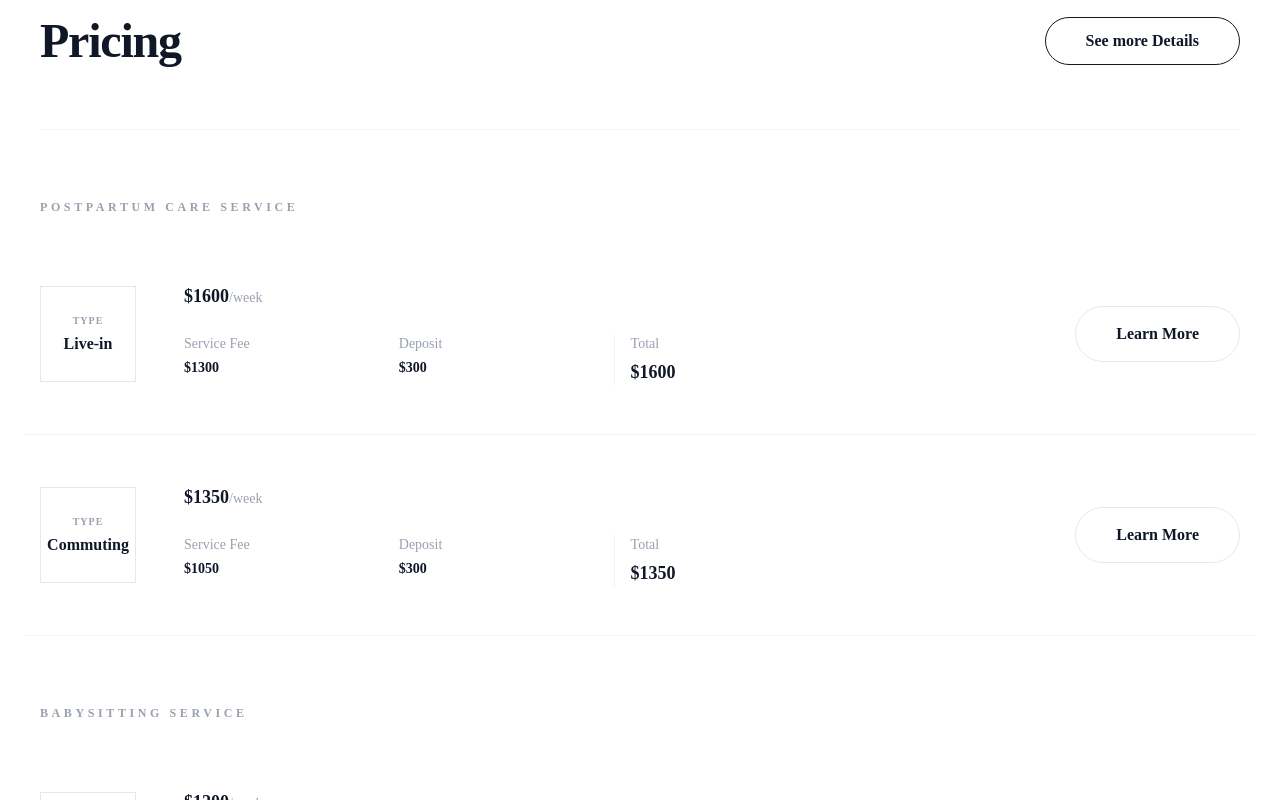
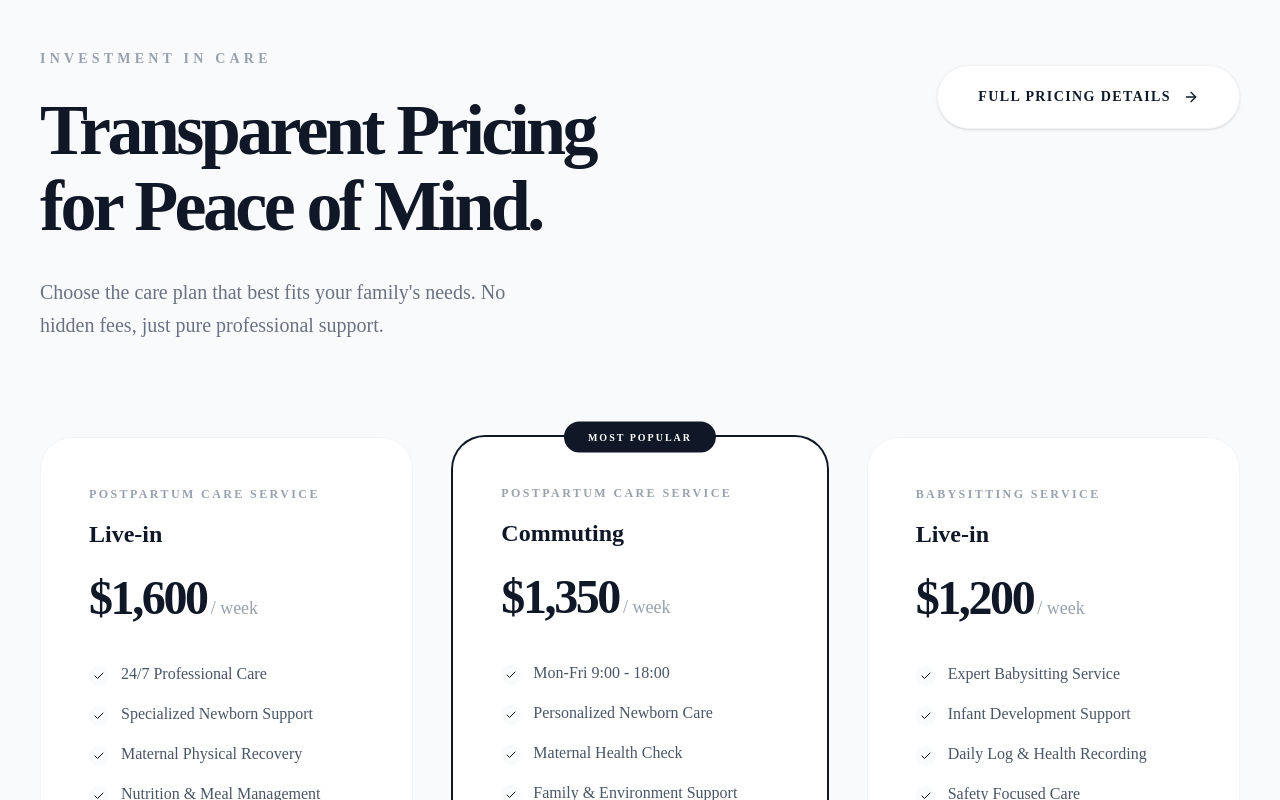
Before and after one commit to hanbrandon/happymom7080.com, a Next.js app: page /en in a window 1280 px wide. Shown: the part 3620-4420 px from the top of the page. Built offline with nearby package versions, Linux system fonts and the light colour scheme.

Commit message:
style: redesign pricing section into a premium card grid for better visual hierarchy

```diff
--- a/src/components/home/Pricing.tsx
+++ b/src/components/home/Pricing.tsx
@@ -1,8 +1,9 @@
 'use client';
 
 import { useTranslations } from 'next-intl';
-import { Button } from '@/components/ui/button';
 import { motion } from 'framer-motion';
+import { Check, ArrowRight } from 'lucide-react';
+import { Link } from '@/i18n/routing';
 
 export default function Pricing() {
   const t = useTranslations('Pricing');
@@ -11,99 +12,135 @@ export default function Pricing() {
     {
       serviceKey: 'postpartumCare',
       typeKey: 'liveIn',
-      price: '$1600',
-      period: '/week',
-      serviceFee: '$1300',
+      price: '1,600',
+      period: '/ week',
+      serviceFee: '$1,300',
       deposit: '$300',
-      total: '$1600'
+      features: [
+        '24/7 Professional Care',
+        'Specialized Newborn Support',
+        'Maternal Physical Recovery',
+        'Nutrition & Meal Management'
+      ]
     },
     {
       serviceKey: 'postpartumCare',
       typeKey: 'commuting',
-      price: '$1350',
-      period: '/week',
-      serviceFee: '$1050',
+      price: '1,350',
+      period: '/ week',
+      serviceFee: '$1,050',
       deposit: '$300',
-      total: '$1350'
+      featured: true,
+      features: [
+        'Mon-Fri 9:00 - 18:00',
+        'Personalized Newborn Care',
+        'Maternal Health Check',
+        'Family & Environment Support'
+      ]
     },
     {
       serviceKey: 'babyCare',
       typeKey: 'liveIn',
-      price: '$1200',
-      period: '/week',
-      serviceFee: '$1000',
+      price: '1,200',
+      period: '/ week',
+      serviceFee: '$1,000',
       deposit: '$200',
-      total: '$1200'
+      features: [
+        'Expert Babysitting Service',
+        'Infant Development Support',
+        'Daily Log & Health Recording',
+        'Safety Focused Care'
+      ]
     }
   ];
 
   return (
-    <section className="py-32 bg-white">
+    <section className="py-40 bg-gray-50">
       <div className="container mx-auto px-10">
-        <div className="flex flex-col md:flex-row md:items-end justify-between mb-16 gap-4">
-          <h2 className="text-5xl font-bold text-gray-900 tracking-tight">{t('title')}</h2>
-          <button className="px-10 h-12 rounded-full border border-gray-900 text-gray-900 font-bold text-base hover:bg-gray-900 hover:text-white transition-all duration-300">
-            See more Details
-          </button>
+        <div className="flex flex-col lg:flex-row items-start justify-between mb-24 gap-12">
+          <div className="max-w-2xl">
+            <span className="text-sm font-bold text-gray-400 uppercase tracking-[0.3em] mb-6 block">
+              Investment in Care
+            </span>
+            <h2 className="text-5xl md:text-7xl font-bold text-gray-900 tracking-tighter leading-[1.05] mb-8">
+              Transparent Pricing <br />for Peace of Mind.
+            </h2>
+            <p className="text-xl text-gray-500 leading-relaxed max-w-lg">
+              Choose the care plan that best fits your family's needs. No hidden fees, just pure professional support.
+            </p>
+          </div>
+          <div className="pt-4">
+            <Link href="/pricing">
+              <button className="px-10 h-16 rounded-full bg-white border border-gray-100 text-gray-900 font-bold text-sm uppercase tracking-widest hover:bg-gray-900 hover:text-white hover:-translate-y-1 hover:shadow-xl transition-all duration-300 cursor-pointer shadow-sm group flex items-center gap-3">
+                Full Pricing Details
+                <ArrowRight className="w-4 h-4 group-hover:translate-x-1 transition-transform" />
+              </button>
+            </Link>
+          </div>
         </div>
 
-        <div className="flex flex-col border-t border-gray-100">
-          {plans.map((plan, index) => {
-            const showHeader = index === 0 || plans[index - 1].serviceKey !== plan.serviceKey;
+        <div className="grid grid-cols-1 md:grid-cols-2 lg:grid-cols-3 gap-10">
+          {plans.map((plan, index) => (
+            <motion.div
+              key={index}
+              initial={{ opacity: 0, y: 30 }}
+              whileInView={{ opacity: 1, y: 0 }}
+              viewport={{ once: true }}
+              transition={{ duration: 0.8, delay: index * 0.1 }}
+              className={`relative flex flex-col p-12 bg-white rounded-[2rem] transition-all group hover:shadow-2xl hover:shadow-gray-900/5 ${plan.featured ? 'ring-2 ring-gray-900' : 'border border-gray-100'}`}
+            >
+              {plan.featured && (
+                <div className="absolute top-0 left-1/2 -translate-x-1/2 -translate-y-1/2 bg-gray-900 text-white text-[10px] font-black uppercase tracking-[0.2em] px-6 py-2 rounded-full">
+                  Most Popular
+                </div>
+              )}
 
-            return (
-              <div key={index}>
-                {showHeader && (
-                  <div className="pt-16 pb-4">
-                    <span className="text-xs font-bold text-gray-400 uppercase tracking-[0.3em]">
-                      {t(plan.serviceKey)}
-                    </span>
+              <div className="mb-10">
+                <span className="text-xs font-bold text-gray-400 uppercase tracking-[0.2em] mb-4 block">
+                  {t(plan.serviceKey)}
+                </span>
+                <h3 className="text-2xl font-bold text-gray-900 mb-2">{t(plan.typeKey)}</h3>
+                <div className="flex items-baseline gap-1 mt-6">
+                  <span className="text-5xl font-bold text-gray-900 tracking-tighter">${plan.price}</span>
+                  <span className="text-lg text-gray-400 font-medium">{plan.period}</span>
+                </div>
+              </div>
+
+              <div className="space-y-4 mb-12 flex-1">
+                {plan.features.map((feature, fIndex) => (
+                  <div key={fIndex} className="flex items-start gap-3">
+                    <div className="w-5 h-5 rounded-full bg-gray-50 flex items-center justify-center mt-1 flex-shrink-0 group-hover:bg-gray-900 group-hover:text-white transition-colors">
+                      <Check className="w-3 h-3" />
+                    </div>
+                    <span className="text-gray-600 font-medium">{feature}</span>
                   </div>
-                )}
-                <motion.div
-                  initial={{ opacity: 0, y: 10 }}
-                  whileInView={{ opacity: 1, y: 0 }}
-                  viewport={{ once: true }}
-                  transition={{ duration: 0.5, delay: index * 0.05 }}
-                  className="group flex flex-col md:flex-row items-start md:items-center justify-between py-12 border-b border-gray-100 px-4 -mx-4"
-                >
-                  {/* Type Label - No rounds, smaller font, no hover border change */}
-                  <div className="flex flex-col items-center justify-center w-24 h-24 border border-gray-200 bg-white transition-colors">
-                    <span className="text-[10px] font-bold text-gray-400 uppercase tracking-widest mb-1">Type</span>
-                    <span className="text-base font-bold text-gray-900">{t(plan.typeKey)}</span>
-                  </div>
+                ))}
+              </div>
 
-                  {/* Details */}
-                  <div className="flex-1 md:px-12">
-                    <div className="flex items-baseline gap-2 mb-6">
-                      <p className="text-lg font-bold text-gray-900">{plan.price}<span className="text-sm font-normal text-gray-400">{plan.period}</span></p>
-                    </div>
-                    <div className="grid grid-cols-2 sm:grid-cols-4 gap-4 text-sm">
-                      <div>
-                        <p className="text-gray-400 mb-1">{t('serviceFee')}</p>
-                        <p className="font-bold text-gray-900">{plan.serviceFee}</p>
-                      </div>
-                      <div>
-                        <p className="text-gray-400 mb-1">{t('deposit')}</p>
-                        <p className="font-bold text-gray-900">{plan.deposit}</p>
-                      </div>
-                      <div className="border-l border-gray-100 pl-4">
-                        <p className="text-gray-400 mb-1">{t('total')}</p>
-                        <p className="font-bold text-gray-900 text-lg">{plan.total}</p>
-                      </div>
-                    </div>
-                  </div>
+              <div className="pt-10 border-t border-gray-50 space-y-4 mb-10">
+                <div className="flex justify-between text-sm">
+                  <span className="text-gray-400 font-medium">{t('serviceFee')}</span>
+                  <span className="text-gray-900 font-bold">{plan.serviceFee}</span>
+                </div>
+                <div className="flex justify-between text-sm">
+                  <span className="text-gray-400 font-medium">{t('deposit')}</span>
+                  <span className="text-gray-900 font-bold">{plan.deposit}</span>
+                </div>
+              </div>
 
-                  {/* CTA */}
-                  <div className="mt-8 md:mt-0">
-                    <button className="px-10 h-14 rounded-full border border-gray-200 text-gray-900 font-bold hover:bg-gray-900 hover:text-white transition-all duration-300 text-base">
-                      {t('learnMore')}
-                    </button>
-                  </div>
-                </motion.div>
-              </div>
-            );
-          })}
+              <Link href="/pricing" className="mt-auto">
+                <button className={`w-full h-16 rounded-full font-bold text-sm uppercase tracking-widest transition-all duration-300 cursor-pointer ${plan.featured ? 'bg-gray-900 text-white hover:bg-gray-800 hover:-translate-y-1' : 'bg-gray-50 text-gray-900 hover:bg-gray-200 hover:-translate-y-1'}`}>
+                  {t('learnMore')}
+                </button>
+              </Link>
+            </motion.div>
+          ))}
+        </div>
+
+        <div className="mt-24 text-center">
+          <p className="text-gray-400 text-sm font-medium">
+            * Custom plans available for twins or out-of-state services. <Link href="/contact" className="text-gray-900 underline underline-offset-4 decoration-1 font-bold">Inquire Now</Link>
+          </p>
         </div>
       </div>
     </section>
```
